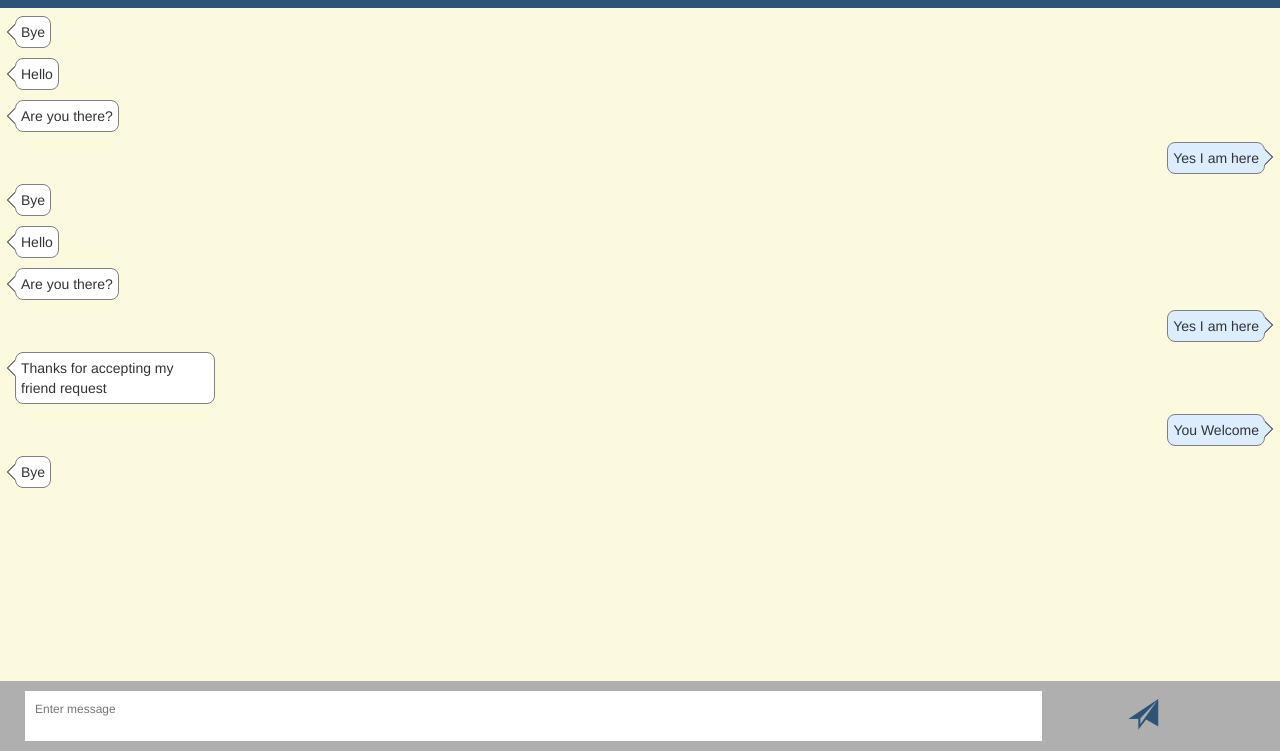
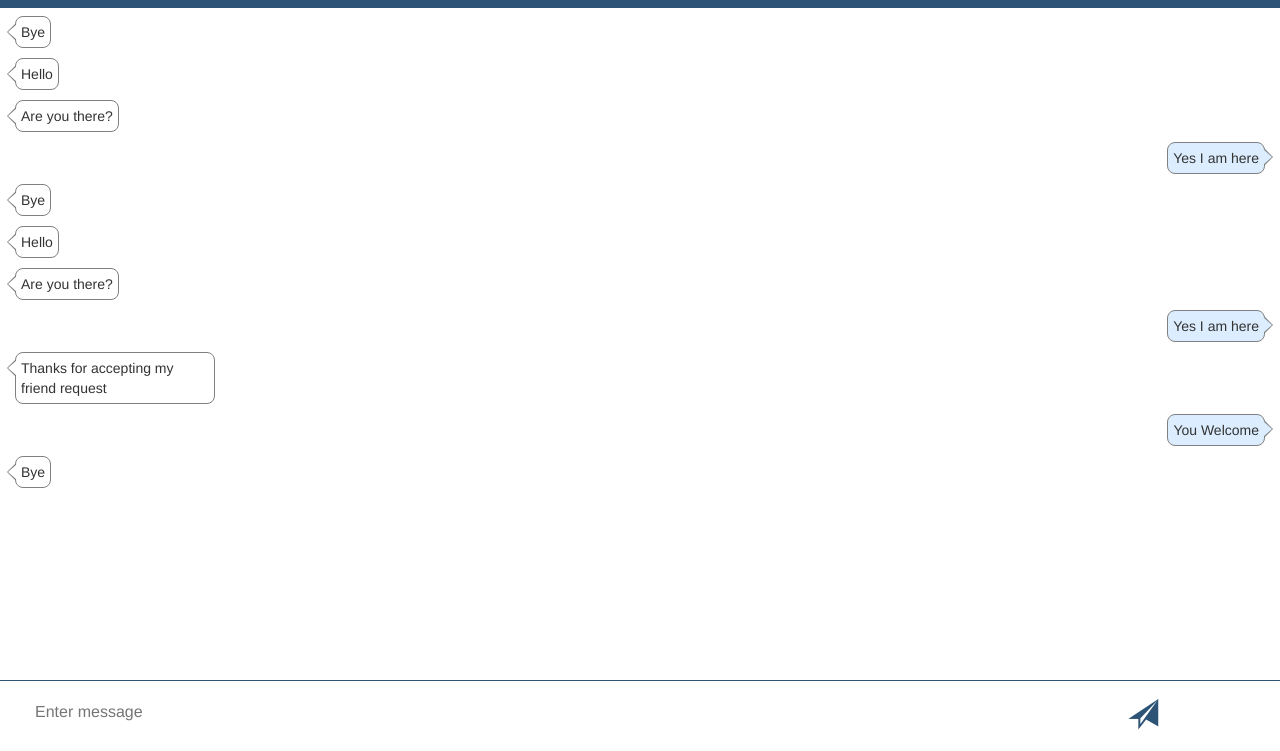
Before and after one commit to kavalapka/chatterbox, a website built with webpack: page src/public/index.html in a window 1280 px wide. Shown: the part 49-800 px from the top of the page. Built offline with nearby package versions, Linux system fonts and the light colour scheme; some packages are replaced by stand-ins of ours.

Commit message:
+ update styles

```diff
--- a/src/app/displayBox/display.style.css
+++ b/src/app/displayBox/display.style.css
@@ -28,9 +28,10 @@ html, body {
 
 .row-footer {
     width: 100%;
-  margin: 0px auto;
-  padding: 10px 20px 10px 10px;
-  background-color: #AfAfAf;
+    margin: 0px auto;
+    padding: 10px 20px 10px 10px;
+    background-color: white;
+    border-top: 1px solid rgb(45, 83, 118);
 }
 
 .glyphicon.glyphicon-send {
@@ -42,7 +43,7 @@ html, body {
 {
     padding: 5px;
     width: 100%;
-    background-color: rgba(225, 206, 0, 0.13);
+    background-color: white;
     overflow-y: scroll;
 }
 
@@ -88,7 +89,7 @@ html, body {
     width: 0px;
     border-top: 8px solid transparent;
     border-bottom: 8px solid transparent;
-    border-right: 8px solid white;
+    border-right: 9px solid white;
 }
 
 .messages ul li span.left:before
@@ -102,7 +103,7 @@ html, body {
     width: 0px;
     border-top: 8px solid transparent;
     border-bottom: 8px solid transparent;
-    border-right: 8px solid black;
+    border-right: 8px solid grey;
 }
 
 .messages ul li span.right:after
@@ -116,7 +117,7 @@ html, body {
     width: 0px;
     border-top: 8px solid transparent;
     border-bottom: 8px solid transparent;
-    border-left: 8px solid #dbedfe;
+    border-left: 9px solid #dbedfe;
 }
 
 .messages ul li span.right:before
@@ -130,7 +131,7 @@ html, body {
     width: 0px;
     border-top: 8px solid transparent;
     border-bottom: 8px solid transparent;
-    border-left: 8px solid black;
+    border-left: 8px solid grey;
 }
 
 .messages ul li span.right
@@ -158,7 +159,7 @@ html, body {
     display: inline-block;
     border: 0;
     resize: none;
-    font-size: 12px;
+    font-size: 16px;
     padding: 10px;
     overflow-y: scroll;
 }
```
